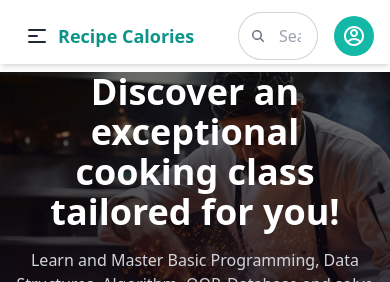
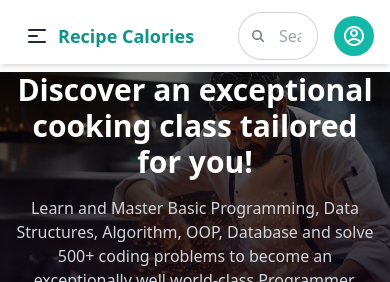
Before and after one commit to Rakesh01999/CHEFS-TABLE, a React (Vite) app: page / in a window 390 px wide. Shown: the top 282 px of the page. Built offline with nearby package versions, Linux system fonts and the light colour scheme.

Commit message:
banner head modified

```diff
--- a/src/components/Banner/Banner.jsx
+++ b/src/components/Banner/Banner.jsx
@@ -11,7 +11,7 @@
       <div className="absolute inset-0 bg-black bg-opacity-50"></div>
       <div className="relative h-full flex items-center justify-center px-4 sm:px-6 lg:px-8">
         <div className="text-center">
-          <h1 className="text-4xl sm:text-5xl md:text-6xl font-extrabold text-white mb-4 animate-fade-in-down">
+          <h1 className="text-3xl sm:text-5xl md:text-6xl font-extrabold text-white mb-4 animate-fade-in-down">
             Discover an exceptional cooking class tailored for you!
           </h1>
           <p className="mt-3 max-w-md mx-auto text-base sm:text-lg md:mt-5 md:text-xl text-gray-300 animate-fade-in-up">
```
